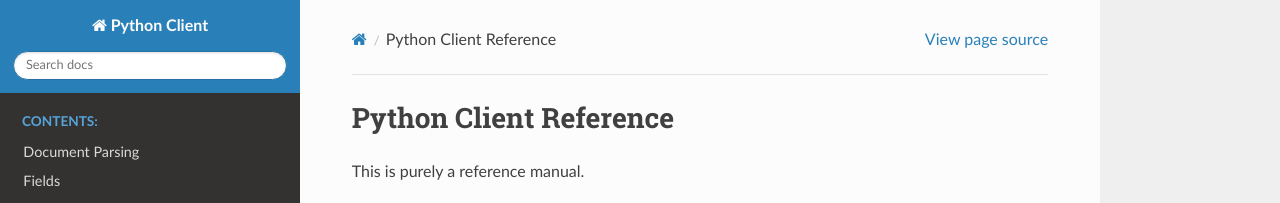
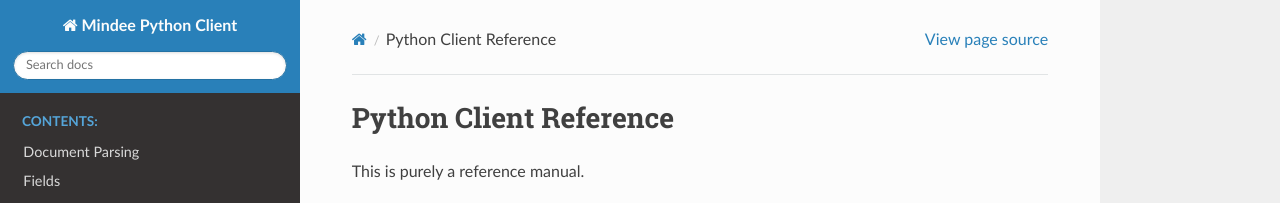
Before and after one commit to mindee/mindee-api-python, a Sphinx documentation site: the page built from docs/index.rst, in a window 1280 px wide. Shown: the top 203 px of the page. Built offline with Sphinx 7.4.7 and the Read the Docs theme 2.0.0, drawn with Linux system fonts in a browser that asks for light colours.

```diff
--- a/docs/conf.py
+++ b/docs/conf.py
@@ -17,7 +17,7 @@
 
 # -- Project information -----------------------------------------------------
 
-project = "Python Client"
+project = "Mindee Python Client"
 copyright = "2022, Mindee"
 author = "Mindee"
 
```
Also changed, not shown: 3 other files.
